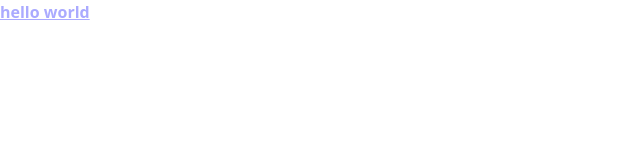
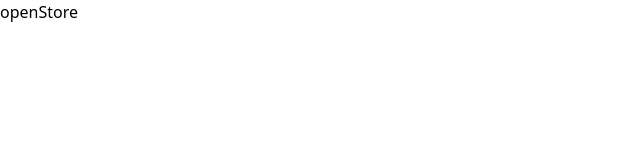
Before and after one commit to Jerry0420/Queue-System, a React app in the folder frontend/: page / in a window 1280 px wide. Shown: the top 160 px of the page, without its empty margins (0-640 px from the left). Built offline with nearby package versions, Linux system fonts and the light colour scheme.

Commit message:
add store apis

```diff
--- a/frontend/public/index.html
+++ b/frontend/public/index.html
@@ -1,10 +1,8 @@
 <html>
     <head>
         <meta charset="UTF-8">
-        <link rel="stylesheet" href="./bundle.css">
     </head>
     <body>
         <div id="root"></div>
-        <script src="./bundle.js"></script>
     </body>
 </html>
--- a/frontend/src/Main/Main.tsx
+++ /dev/null
@@ -1,14 +0,0 @@
-import React from "react"
-import '../styles/Main.scss'
-import classNames from "classnames"
-
-const Main = () => {
-  const divClass = classNames("main", "font-bold", "underline")
-  return (
-    <div className={divClass}>
-      hello world
-    </div>
-  )
-}
-
-export default Main
--- /dev/null
+++ b/frontend/src/apis/StoreAPIs.tsx
@@ -0,0 +1,29 @@
+const openStore = (email: string, password: string, name: string, timezone: string, queue_names: string[]) => {
+    const jsonBody: string = JSON.stringify({
+        "email": email,
+        "password": password,
+        "name": name,
+        "timezone": timezone,
+        "queue_names": queue_names
+    })
+    return fetch(
+        "http://backend:8000/api/v1/stores", {
+            method: "POST",
+            headers: {
+                "Content-Type": "application/json"
+            },
+            body: jsonBody
+        }
+    )
+      .then(response => response.json())
+      .then(jsonResponse => {
+          console.log(jsonResponse)
+          return jsonResponse
+      })
+      .catch(error => {
+          console.error(error)
+          throw new Error("openStore error")
+      })
+}
+
+export {openStore}
--- /dev/null
+++ b/frontend/src/components/Store.tsx
@@ -0,0 +1,12 @@
+import React from "react"
+import { openStore } from "../apis/StoreAPIs"
+
+const Store = () => {
+  return (
+    <button onClick={() => openStore("email", "password", "name", "timezone", ["queue_a", "queue_b"])}>
+      openStore
+    </button>
+  )
+}
+
+export default Store
--- a/frontend/src/index.tsx
+++ b/frontend/src/index.tsx
@@ -1,6 +1,17 @@
 import React from 'react'
 import ReactDom from 'react-dom'
-import Main from './Main/Main'
+import { BrowserRouter, Route, Routes } from 'react-router-dom'
+import Store from './components/Store'
 import './tailwind.scss'
 
-ReactDom.render(<Main />, document.getElementById('root'))
+const App = () => {
+  return (
+    <BrowserRouter>
+      <Routes>
+        <Route path="/" element={<Store />} />
+      </Routes>
+    </BrowserRouter>
+  )
+}
+
+ReactDom.render(<App />, document.getElementById('root'))
--- a/frontend/webpack.config.js
+++ b/frontend/webpack.config.js
@@ -3,7 +3,7 @@ const MiniCssExtractPlugin = require('mini-css-extract-plugin')
 const HtmlWebpackPlugin = require('html-webpack-plugin');
 
 module.exports = {
-  entry: ['@babel/polyfill', './src/index.tsx'],
+  entry: ['./src/index.tsx'],
   output: {
     filename: 'bundle.js',
     path: path.resolve(__dirname, './dist/'),
```
Also changed, not shown: 1 other file (tests, documents, lock files or other folders).
